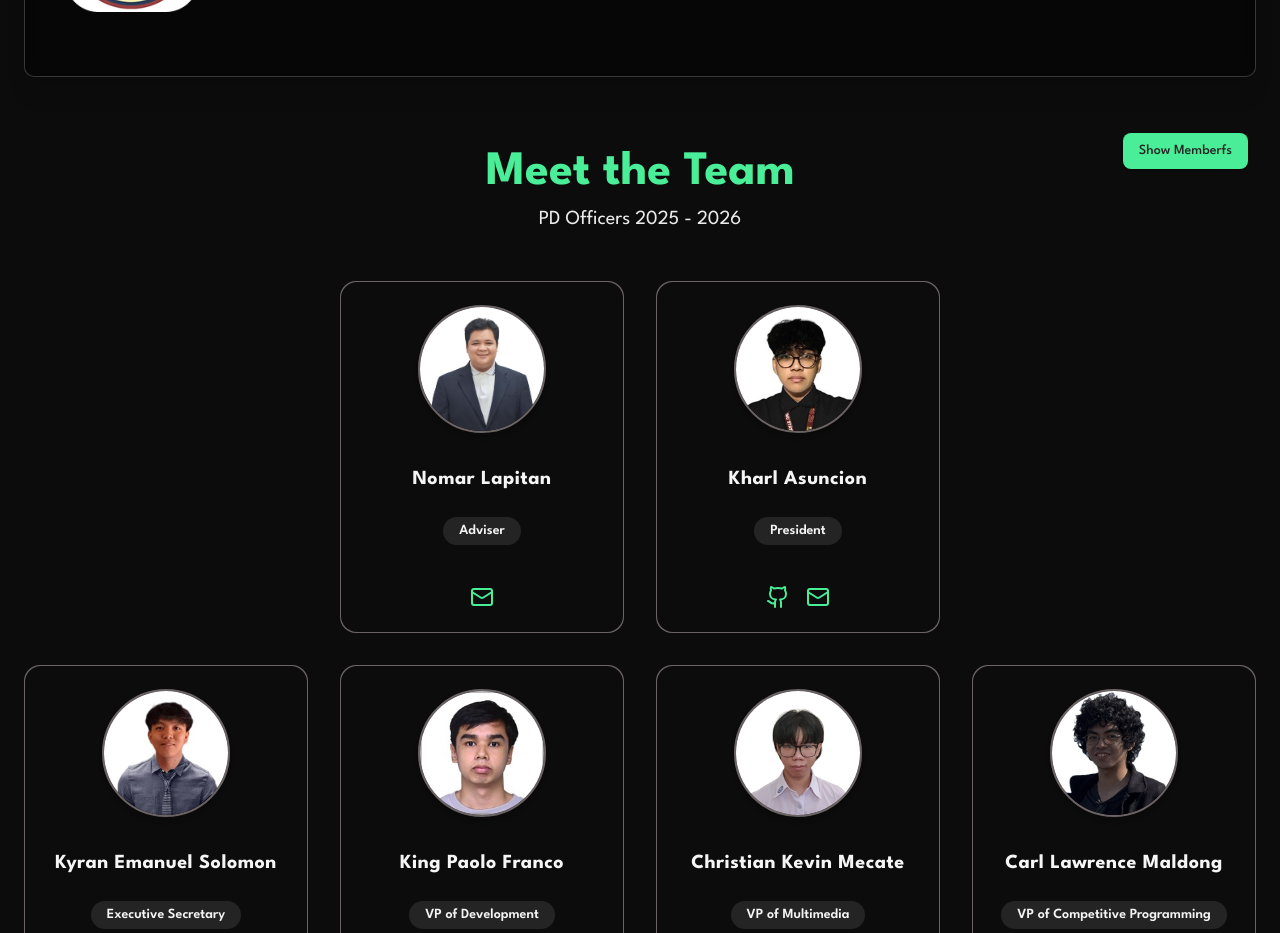
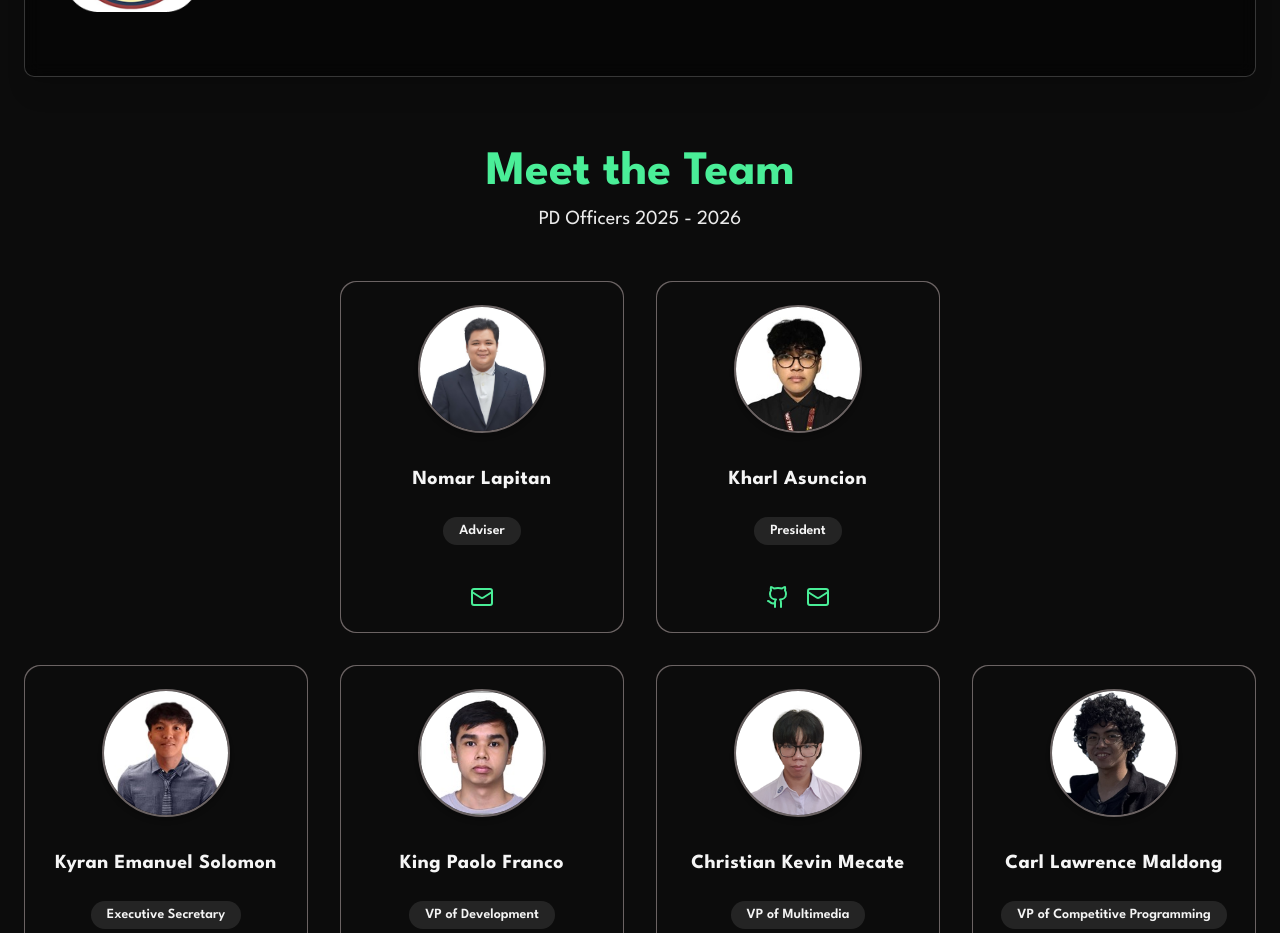
Before and after one commit to sudo-paoo/project-dayshade, a Next.js app: page /about in a window 1280 px wide. Shown: the part 2240-3173 px from the top of the page. Built offline with nearby package versions, Linux system fonts and the light colour scheme.

Commit message:
comment show members button

```diff
--- a/components/sections/about/TeamSection.tsx
+++ b/components/sections/about/TeamSection.tsx
@@ -31,7 +31,7 @@ export default function TeamSection() {
 
 
 					{/* Button for Desktop Layout */}
-					<div className="hidden lg:block absolute top-8 right-8">
+					{/* <div className="hidden lg:block absolute top-8 right-8">
 						<Dialog >
 							<DialogTitle></DialogTitle>
 							<DialogTrigger asChild>
@@ -51,11 +51,11 @@ export default function TeamSection() {
 								</DialogFooter>
 							</DialogContent>
 						</Dialog>
-					</div>
+					</div> */}
 
 
 					{/* Button for Mobile Layout */}
-					<div className="lg:hidden flex items-center justify-center my-12">
+					{/* <div className="lg:hidden flex items-center justify-center my-12">
 						<Dialog >
 							<DialogTitle></DialogTitle>
 							<DialogTrigger asChild>
@@ -75,7 +75,7 @@ export default function TeamSection() {
 								</DialogFooter>
 							</DialogContent>
 						</Dialog>
-					</div>
+					</div> */}
 
 					{/* Mobile Layout */}
 					<div className=" lg:hidden items-center justify-center mx-auto flex">
```
